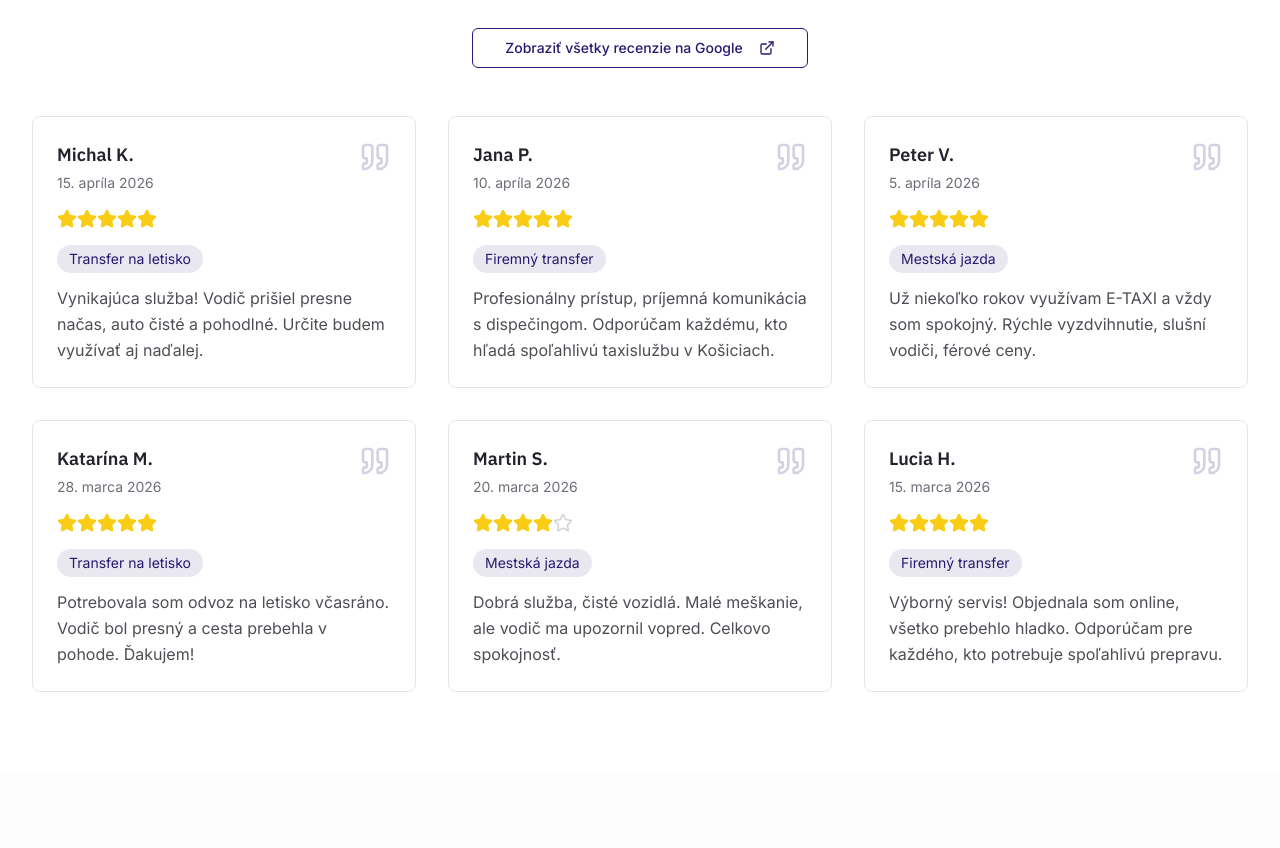
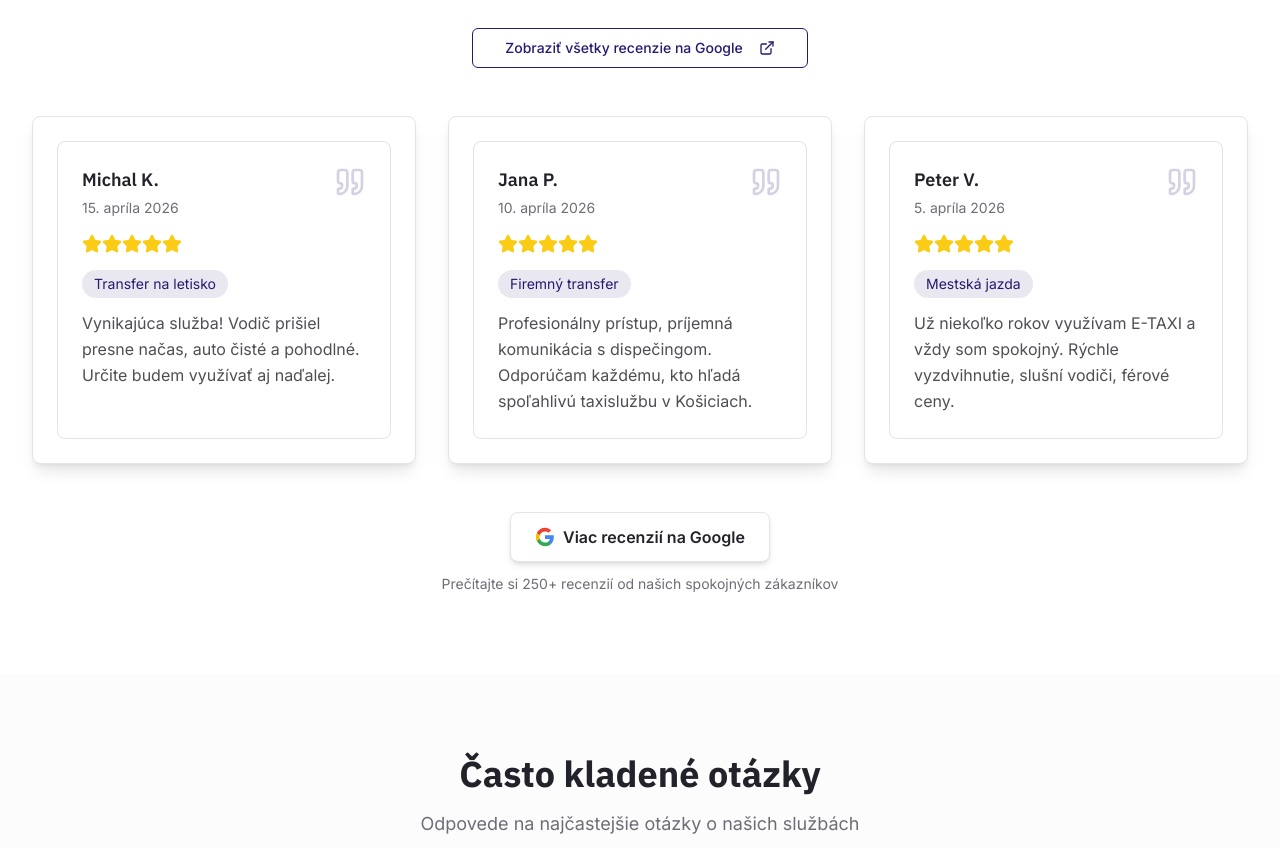
Before and after one commit to peterbejcek/sg-5ee718f3-49be-42fb-857b-8ae5c6e22001-1777794411, a Next.js app: page / in a window 1280 px wide. Shown: the part 5849-6697 px from the top of the page. Built offline with nearby package versions, Linux system fonts and the light colour scheme.

Commit message:
feat(ui): update customer reviews section

```diff
--- a/src/components/ReviewsSection.tsx
+++ b/src/components/ReviewsSection.tsx
@@ -73,9 +73,10 @@ export function ReviewsSection() {
           whileInView="show"
           viewport={{ once: true }}
         >
-          {reviews.map((review, index) => (
+          {reviews.slice(0, 3).map((review, index) => (
             <motion.div
-              key={review.id || index}
+              key={index}
+              className="bg-card border border-border rounded-lg p-6 shadow-lg relative"
               variants={{
                 hidden: { opacity: 0, scale: 0.95 },
                 show: { opacity: 1, scale: 1 }
@@ -117,6 +118,33 @@ export function ReviewsSection() {
             </motion.div>
           ))}
         </motion.div>
+
+        {/* Google Reviews Link */}
+        <motion.div
+          className="text-center mt-12"
+          initial={{ opacity: 0, y: 20 }}
+          whileInView={{ opacity: 1, y: 0 }}
+          viewport={{ once: true }}
+          transition={{ duration: 0.5, delay: 0.5 }}
+        >
+          <a
+            href="https://g.page/r/YOUR_GOOGLE_BUSINESS_ID/review"
+            target="_blank"
+            rel="noopener noreferrer"
+            className="inline-flex items-center gap-2 bg-white hover:bg-gray-50 text-foreground font-semibold px-6 py-3 rounded-lg border border-border shadow-md hover:shadow-lg transition-all"
+          >
+            <svg className="w-5 h-5" viewBox="0 0 24 24" fill="currentColor">
+              <path d="M22.56 12.25c0-.78-.07-1.53-.2-2.25H12v4.26h5.92c-.26 1.37-1.04 2.53-2.21 3.31v2.77h3.57c2.08-1.92 3.28-4.74 3.28-8.09z" fill="#4285F4"/>
+              <path d="M12 23c2.97 0 5.46-.98 7.28-2.66l-3.57-2.77c-.98.66-2.23 1.06-3.71 1.06-2.86 0-5.29-1.93-6.16-4.53H2.18v2.84C3.99 20.53 7.7 23 12 23z" fill="#34A853"/>
+              <path d="M5.84 14.09c-.22-.66-.35-1.36-.35-2.09s.13-1.43.35-2.09V7.07H2.18C1.43 8.55 1 10.22 1 12s.43 3.45 1.18 4.93l2.85-2.22.81-.62z" fill="#FBBC05"/>
+              <path d="M12 5.38c1.62 0 3.06.56 4.21 1.64l3.15-3.15C17.45 2.09 14.97 1 12 1 7.7 1 3.99 3.47 2.18 7.07l3.66 2.84c.87-2.6 3.3-4.53 6.16-4.53z" fill="#EA4335"/>
+            </svg>
+            Viac recenzií na Google
+          </a>
+          <p className="text-sm text-muted-foreground mt-3">
+            Prečítajte si {reviewsData.totalReviews}+ recenzií od našich spokojných zákazníkov
+          </p>
+        </motion.div>
       </div>
     </motion.section>
   );
```
